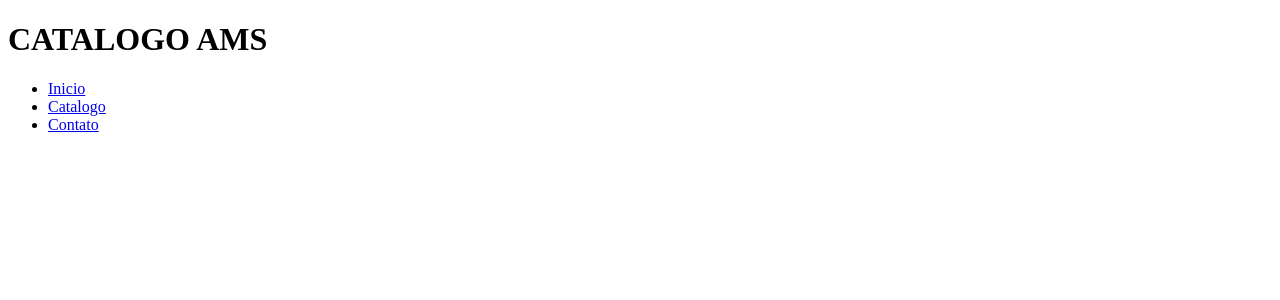
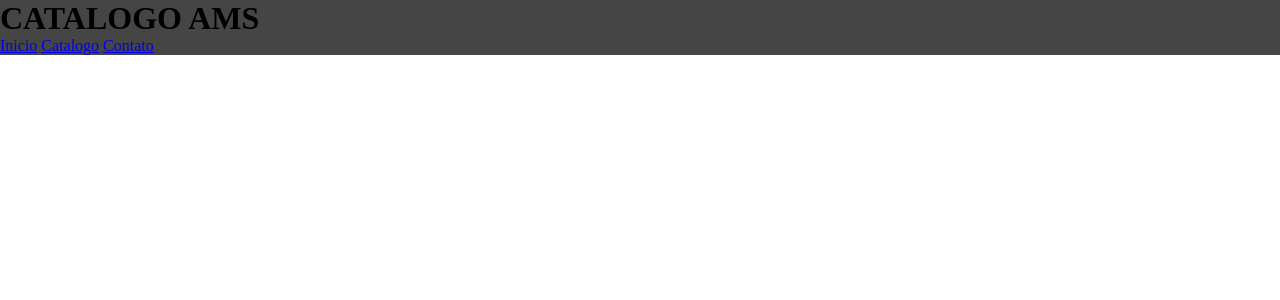
Before and after one commit to Diegotds15/catalogo, a PHP site: page / in a window 1280 px wide. Shown: the top 300 px of the page. Run offline with PHP 8.4, Linux system fonts and the light colour scheme.

Commit message:
add init of start css 'header.css'

```diff
--- /dev/null
+++ b/css/header.css
@@ -0,0 +1,19 @@
+* {
+    margin: 0;
+    padding: 0;
+    box-sizing: border-box;
+}
+
+header {
+    background-color: #454545;
+}
+
+nav ul{
+    list-style: none; /* Remove as bolinhas */
+    margin: 0;
+    padding: 0;
+}
+
+nav li {
+    display: inline;
+}
--- a/pages/inicio.php
+++ b/pages/inicio.php
@@ -5,6 +5,9 @@
     <meta charset="UTF-8">
     <meta name="viewport" content="width=device-width, initial-scale=1.0">
     <title>INICIO</title>
+
+    <link rel="stylesheet" href="./css/header.css">
+
 </head>
 
 <body>
--- a/ui/header.php
+++ b/ui/header.php
@@ -5,6 +5,9 @@
     <meta charset="UTF-8">
     <meta name="viewport" content="width=device-width, initial-scale=1.0">
     <title>header</title>
+
+    <!-- links -->
+    <link rel="stylesheet" href="../css/header.css">
 </head>
 
 <body>
```
